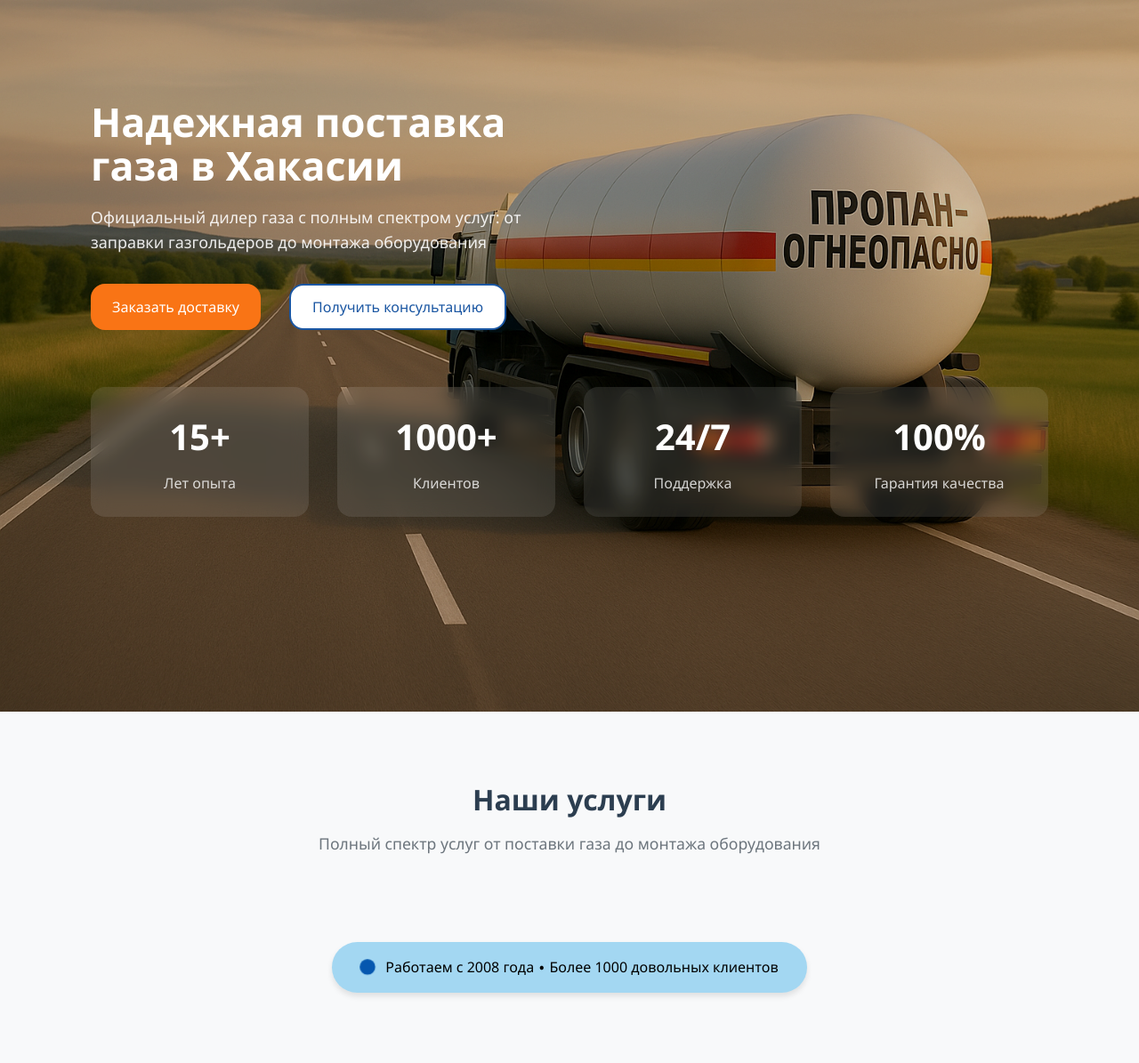
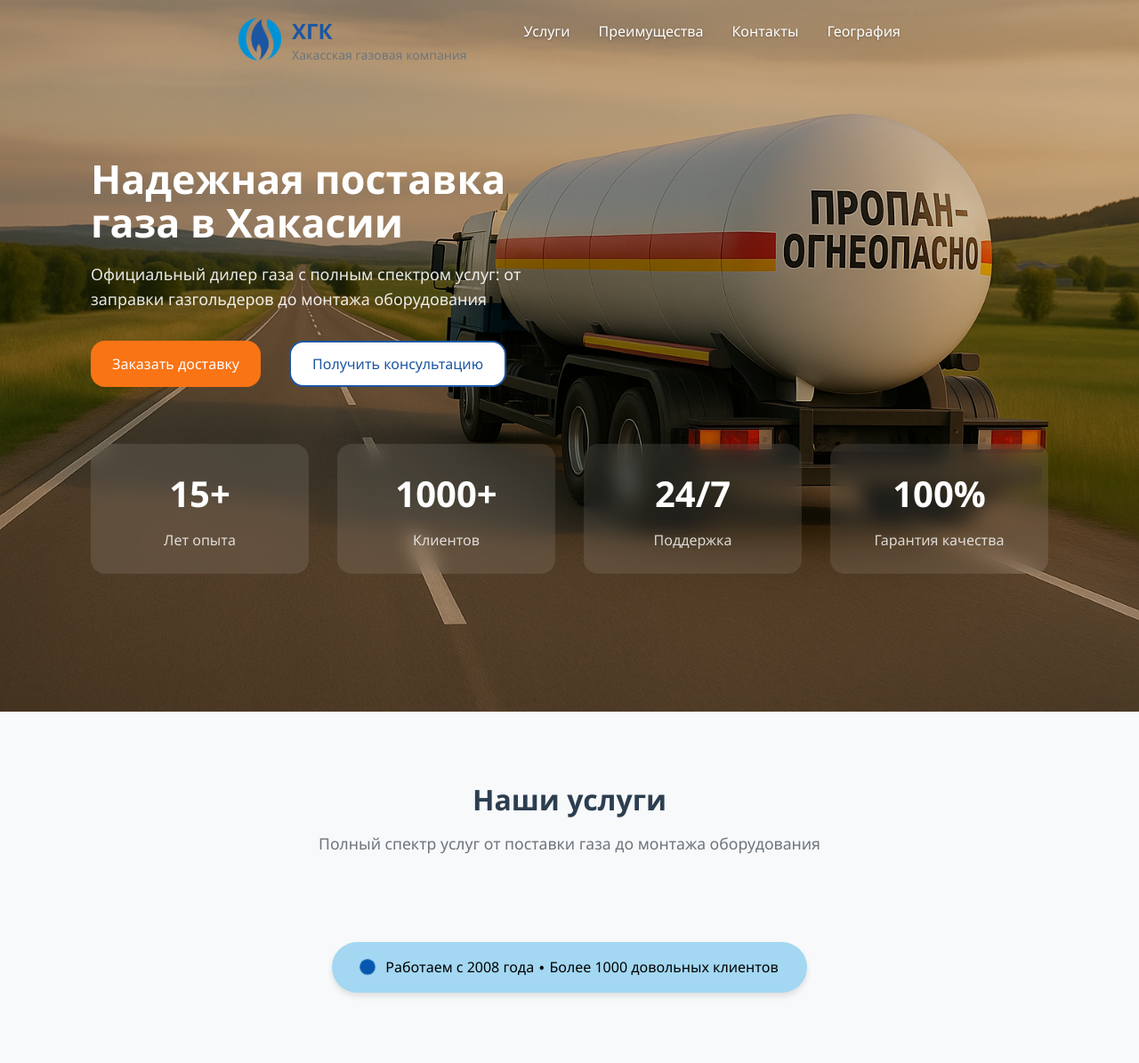
Before and after one commit to KRamenskii/hgk_dev, a Django app: page / in a window 1280 px wide. Shown: the top 1195 px of the page at 89% size. Run offline with Django 5.2, Linux system fonts and the light colour scheme; data that the repository does not hold is empty.

Commit message:
Header for the site has been created.

```diff
--- a/project/static/css/styles.css
+++ b/project/static/css/styles.css
@@ -94,6 +94,8 @@ p {
     text-align: center;
     justify-content: center;
     gap: 0.5rem;
+    position: relative;
+    overflow: hidden;
 }
 
 .btn-primary {
--- a/project/templates/base.html
+++ b/project/templates/base.html
@@ -8,6 +8,7 @@
     <link rel="stylesheet" href="https://cdn.jsdelivr.net/npm/bootstrap@5.3.3/dist/css/bootstrap.min.css">
     <link rel="stylesheet" href="https://cdn.jsdelivr.net/npm/bootstrap-icons@1.11.3/font/bootstrap-icons.css"/>
     <link rel="stylesheet" href="{% static 'css/styles.css' %}">
+    <link rel="stylesheet" href="{% static 'css/components.css' %}">
     <link rel="stylesheet" href="{% static 'css/sections.css' %}">
     <link rel="stylesheet" href="{% static 'css/responsive.css' %}">
     {% block extra_css %}{% endblock %}
--- /dev/null
+++ b/project/website/static/css/components.css
@@ -0,0 +1,148 @@
+/* Header Styles */
+.header {
+    background-color: transparent;
+    box-shadow: none;
+    position: fixed;
+    top: 0;
+    left: 0;
+    right: 0;
+    z-index: 100;
+    padding: 1rem 0;
+    transition: all 0.3s ease;
+}
+
+.header-transparent {
+    background-color: transparent;
+    backdrop-filter: none;
+}
+
+.header--scrolled {
+    background-color: rgba(255, 255, 255, 0.95);
+    backdrop-filter: blur(10px);
+    box-shadow: var(--shadow);
+}
+
+.header-content {
+    display: flex;
+    align-items: center;
+    justify-content: space-between;
+    gap: 2rem;
+}
+
+.header-logo {
+    flex-shrink: 0;
+}
+
+.logo {
+    display: flex;
+    align-items: center;
+    gap: 0.75rem;
+}
+
+.logo-icon {
+    width: 3rem;
+    height: 3rem;
+    flex-shrink: 0;
+}
+
+.logo-title {
+    font-size: 1.5rem;
+    font-weight: 700;
+    color: var(--primary-color);
+}
+
+.logo-subtitle {
+    font-size: 0.875rem;
+    color: var(--text-light);
+    line-height: 1.2;
+    white-space: nowrap;
+}
+
+.header-contacts-mobile {
+    display: none;
+    flex-direction: row;
+    gap: 1rem;
+}
+
+.menu-toggle {
+    display: none;
+    color: var(--primary-dark);
+    background-color: transparent;
+}
+
+.responsive-icon {
+    font-size: 1.2rem;
+}
+
+.responsive-icon-two {
+    font-size: 2rem;
+}
+
+.mobile-menu {
+    display: flex;
+    justify-content: space-between;
+    align-items: center;
+    gap: 1.5rem;
+}
+
+.mobile-menu.active {
+    display: flex;
+}
+
+.header-nav {
+    flex: 1;
+}
+
+.nav-list {
+    display: flex;
+    list-style: none;
+    gap: 2rem;
+    justify-content: center;
+}
+
+.nav-link {
+    text-decoration: none;
+    color: white;
+    font-weight: 500;
+    transition: var(--transition);
+    text-shadow: 0 1px 3px rgba(0, 0, 0, 0.3);
+}
+
+.header-contacts {
+    align-items: center;
+    gap: 1.5rem;
+    flex-shrink: 0;
+}
+
+.header-contacts-mobile {
+    display: none;
+    flex-direction: row;
+    gap: 1rem;
+}
+
+.btn-header {
+    height: 2rem;
+}
+
+.nav-link:hover {
+    color: var(--accent-color);
+}
+
+.header--scrolled .nav-link {
+    color: var(--text-dark);
+    text-shadow: none;
+}
+
+.header-scrolled .contact-item {
+    color: var(--text-light);
+    text-shadow: none;
+}
+
+.contact-item {
+    display: flex;
+    align-items: center;
+    gap: 0.5rem;
+    color: white;
+    font-size: 0.875rem;
+    text-shadow: 0 1px 3px rgba(0, 0, 0, 0.3);
+}
--- a/project/website/static/css/responsive.css
+++ b/project/website/static/css/responsive.css
@@ -1,8 +1,22 @@
 /* Large screens */
+@media (max-width: 1400px) {
+    .header-contacts {
+        display: none;
+    }
+
+    .header-content {
+        justify-content: center;
+    }
+}
+
 @media (min-width: 1400px) {
     .container {
         align-items: center;
         max-width: 1400px;
+    }
+
+    .header-content {
+        justify-content: center;
     }
 
     .services-grid,
--- a/project/website/static/css/sections.css
+++ b/project/website/static/css/sections.css
@@ -4,6 +4,7 @@
     position: relative;
     width: 100%;
     height: 100vh;
+    margin-top: -80px;
     background-image: url("../img/hero.png");
     background-size: cover;
     background-position: center;
--- a/project/website/static/js/main.js
+++ b/project/website/static/js/main.js
@@ -1,3 +1,276 @@
+// Main JavaScript file for HGK website
+
+document.addEventListener('DOMContentLoaded', function() {
+    // Header scroll effect for transparent header
+    const header = document.getElementById('header');
+    let lastScrollTop = 0;
+
+    window.addEventListener('scroll', function() {
+        const scrollTop = window.pageYOffset || document.documentElement.scrollTop;
+
+        if (scrollTop > 100) {
+            header.classList.remove('header--transparent');
+            header.classList.add('header--scrolled');
+        } else {
+            header.classList.remove('header--scrolled');
+            header.classList.add('header--transparent');
+        }
+
+        lastScrollTop = scrollTop;
+    });
+
+    // Smooth scrolling for navigation links
+    const navLinks = document.querySelectorAll('a[href^="#"]');
+    navLinks.forEach(link => {
+        link.addEventListener('click', function(e) {
+            e.preventDefault();
+            const targetId = this.getAttribute('href');
+            const targetSection = document.querySelector(targetId);
+
+            if (targetSection) {
+                // Учитываем высоту фиксированной шапки
+                const headerHeight = header.offsetHeight;
+                const targetPosition = targetSection.offsetTop - headerHeight;
+
+                window.scrollTo({
+                    top: targetPosition,
+                    behavior: 'smooth'
+                });
+            }
+        });
+    });
+
+    // Animate elements on scroll
+    const observerOptions = {
+        threshold: 0.1,
+        rootMargin: '0px 0px -50px 0px'
+    };
+
+    const observer = new IntersectionObserver(function(entries) {
+        entries.forEach(entry => {
+            if (entry.isIntersecting) {
+                entry.target.style.opacity = '1';
+                entry.target.style.transform = 'translateY(0)';
+            }
+        });
+    }, observerOptions);
+
+    // Observe all cards and sections
+    const animatedElements = document.querySelectorAll('.service-card, .advantage-card, .contact-card, .achievement-card, .coverage-stat-card, .employee-card, .city-card');
+    animatedElements.forEach(el => {
+        el.style.opacity = '0';
+        el.style.transform = 'translateY(30px)';
+        el.style.transition = 'opacity 0.6s ease, transform 0.6s ease';
+        observer.observe(el);
+    });
+
+    // Button click effects
+    const buttons = document.querySelectorAll('.btn');
+    buttons.forEach(button => {
+        button.addEventListener('click', function(e) {
+            // Create ripple effect
+            const ripple = document.createElement('span');
+            const rect = this.getBoundingClientRect();
+            const size = Math.max(rect.width, rect.height);
+            const x = e.clientX - rect.left - size / 2;
+            const y = e.clientY - rect.top - size / 2;
+
+            ripple.style.width = ripple.style.height = size + 'px';
+            ripple.style.left = x + 'px';
+            ripple.style.top = y + 'px';
+            ripple.classList.add('ripple');
+
+            this.appendChild(ripple);
+
+            setTimeout(() => {
+                ripple.remove();
+            }, 600);
+        });
+    });
+
+    // Statistics counter animation
+    const statNumbers = document.querySelectorAll('.stat__number, .achievement-card__number, .coverage-stat-card__number');
+    const statsObserver = new IntersectionObserver(function(entries) {
+        entries.forEach(entry => {
+            if (entry.isIntersecting) {
+                animateCounter(entry.target);
+                statsObserver.unobserve(entry.target);
+            }
+        });
+    }, { threshold: 0.5 });
+
+    statNumbers.forEach(stat => {
+        statsObserver.observe(stat);
+    });
+
+    // Mobile menu toggle (if needed)
+    const mobileMenuToggle = document.querySelector('.mobile-menu-toggle');
+    if (mobileMenuToggle) {
+        mobileMenuToggle.addEventListener('click', function() {
+            const nav = document.querySelector('.header__nav');
+            nav.classList.toggle('active');
+            this.classList.toggle('active');
+        });
+    }
+
+    // Lazy loading for images (if any)
+    const images = document.querySelectorAll('img[data-src]');
+    const imageObserver = new IntersectionObserver(function(entries) {
+        entries.forEach(entry => {
+            if (entry.isIntersecting) {
+                const img = entry.target;
+                img.src = img.dataset.src;
+                img.classList.remove('lazy');
+                imageObserver.unobserve(img);
+            }
+        });
+    });
+
+    images.forEach(img => imageObserver.observe(img));
+});
+
+// Global functions
+function openContactModal(requestType) {
+    // Здесь можно открыть модальное окно с формой
+    // Пока что просто показываем уведомление
+    showNotification(`Открываем форму для: ${getRequestTypeText(requestType)}`);
+}
+
+function getRequestTypeText(type) {
+    const types = {
+        'call': 'Заказать звонок',
+        'consultation': 'Получить консультацию',
+        'delivery': 'Заказать доставку'
+    };
+    return types[type] || 'Обратной связи';
+}
+
+function showNotification(message) {
+    const notification = document.createElement('div');
+    notification.className = 'notification';
+    notification.textContent = message;
+    notification.style.cssText = `
+        position: fixed;
+        top: 20px;
+        right: 20px;
+        background: var(--primary-color);
+        color: white;
+        padding: 1rem 1.5rem;
+        border-radius: var(--border-radius);
+        box-shadow: var(--shadow);
+        z-index: 1000;
+        transform: translateX(100%);
+        transition: transform 0.3s ease;
+        max-width: 300px;
+        word-wrap: break-word;
+    `;
+
+    document.body.appendChild(notification);
+
+    // Animate in
+    setTimeout(() => {
+        notification.style.transform = 'translateX(0)';
+    }, 100);
+
+    // Remove after 3 seconds
+    setTimeout(() => {
+        notification.style.transform = 'translateX(100%)';
+        setTimeout(() => {
+            if (document.body.contains(notification)) {
+                document.body.removeChild(notification);
+            }
+        }, 300);
+    }, 3000);
+}
+
+function animateCounter(element) {
+    const target = parseInt(element.textContent.replace(/\D/g, ''));
+    const duration = 2000;
+    const step = target / (duration / 16);
+    let current = 0;
+
+    const timer = setInterval(() => {
+        current += step;
+        if (current >= target) {
+            current = target;
+            clearInterval(timer);
+        }
+
+        const suffix = element.textContent.replace(/\d/g, '');
+        element.textContent = Math.floor(current) + suffix;
+    }, 16);
+}
+
+// Add CSS for ripple effect and notifications
+const style = document.createElement('style');
+style.textContent = `
+    .btn {
+        position: relative;
+        overflow: hidden;
+    }
+
+    .ripple {
+        position: absolute;
+        border-radius: 50%;
+        background: rgba(255, 255, 255, 0.3);
+        transform: scale(0);
+        animation: ripple-animation 0.6s linear;
+        pointer-events: none;
+    }
+
+    @keyframes ripple-animation {
+        to {
+            transform: scale(4);
+            opacity: 0;
+        }
+    }
+
+    .notification {
+        animation: slideIn 0.3s ease;
+    }
+
+    @keyframes slideIn {
+        from {
+            transform: translateX(100%);
+        }
+        to {
+            transform: translateX(0);
+        }
+    }
+
+    /* Adjust body padding for fixed header */
+    body {
+        padding-top: 80px;
+    }
+
+    /* Hero section adjustments */
+    .hero {
+        padding-top: calc(6rem + 80px);
+    }
+`;
+document.head.appendChild(style);
+
+
+document.addEventListener("DOMContentLoaded", function () {
+    const menuToggle = document.getElementById("menuToggle");
+    const mobileMenu = document.getElementById("mobileMenu");
+
+    menuToggle.addEventListener("click", function () {
+        mobileMenu.classList.toggle("active");
+
+        // Меняем иконку: ☰ → ✖
+        const icon = menuToggle.querySelector("i");
+        if (mobileMenu.classList.contains("active")) {
+            icon.classList.remove("bi-list");
+            icon.classList.add("bi-x");
+        } else {
+            icon.classList.remove("bi-x");
+            icon.classList.add("bi-list");
+        }
+    });
+});
+
+
 document.addEventListener("DOMContentLoaded", function () {
     ymaps.ready(init);
 
@@ -28,3 +301,46 @@ document.addEventListener("DOMContentLoaded", function () {
         }
     }
 });
+
+
+document.addEventListener("DOMContentLoaded", () => {
+    const isMobile = /Android|iPhone|iPad|iPod/i.test(navigator.userAgent);
+
+    document.querySelectorAll(".contact-btn").forEach(btn => {
+        btn.addEventListener("click", () => {
+            const type = btn.dataset.type;
+            const value = btn.dataset.value;
+
+            if (type === "call") {
+                if (isMobile) {
+                    window.location.href = `tel:${value}`;
+                } else {
+                    window.location.href = `skype:${value.replace(/\D/g, "")}?call`;
+                }
+            }
+
+            if (type === "whatsapp") {
+                const num = value.replace(/\D/g, "");
+                if (isMobile) {
+                    window.location.href = `https://wa.me/${num}`;
+                } else {
+                    window.open(`https://web.whatsapp.com/send?phone=${num}`, "_blank");
+                }
+            }
+
+            if (type === "email") {
+                window.location.href = `mailto:${value}`;
+            }
+
+            if (type === "map") {
+                if (isMobile) {
+                    // Для мобильных открываем 2ГИС
+                    window.location.href = `dgis://2gis.ru/search/${encodeURIComponent(value)}`;
+                } else {
+                    // Для десктопа открываем 2ГИС в браузере
+                    window.open(`https://2gis.ru/search/${encodeURIComponent(value)}`, "_blank");
+                }
+            }
+        });
+    });
+});
--- a/project/website/templates/website/includes/header.html
+++ b/project/website/templates/website/includes/header.html
@@ -0,0 +1,66 @@
+{% load static %}
+<header class="header header-transparent" id="header">
+    <div class="container">
+        <div class="header-content">
+            <div class="header-static">
+                <div class="header-logo">
+                    <div class="logo">
+                        <div class="logo-icon header-icon-container footer-logo-container">
+                            <img src="{% static 'img/logo.png' %}" class="logo-icon">
+                        </div>
+                        <div class="logo-text">
+                            <div class="logo-title">ХГК</div>
+                            <div class="logo-subtitle">Хакасская газовая компания</div>
+                        </div>
+                    </div>
+                </div>
+
+                <div class="header-contacts-mobile">
+                    <button class="menu-toggle contact-btn" data-type="call" data-value="+79134425777">
+                        <i class="bi bi-telephone responsive-icon"></i>
+                    </button>
+
+                    <button class="menu-toggle contact-btn" data-type="whatsapp" data-value="+79134425777">
+                        <i class="bi bi-whatsapp responsive-icon"></i>
+                    </button>
+
+                    <button class="menu-toggle contact-btn" data-type="email" data-value="manyakin1975@mail.ru">
+                        <i class="bi bi-envelope responsive-icon"></i>
+                    </button>
+                </div>
+
+                <button class="menu-toggle" id="menuToggle">
+                    <i class="bi bi-list responsive-icon-two"></i>
+                </button>
+            </div>
+
+            <div class="mobile-menu" id="mobileMenu">
+                <nav class="header-nav">
+                    <ul class="nav-list">
+                        <li><a href="#services" class="nav-link">Услуги</a></li>
+                        <li><a href="#advantages" class="nav-link">Преимущества</a></li>
+                        <li><a href="#contacts" class="nav-link">Контакты</a></li>
+                        <li><a href="#coverage" class="nav-link">География</a></li>
+                    </ul>
+                </nav>
+
+                <div class="header-contacts">
+                    <button class="btn btn-primary btn-header contact-btn" data-type="call" data-value="+79134425777">
+                        <i class="bi bi-telephone responsive-icon"></i>
+                        +7 (913) 442-57-77
+                    </button>
+
+                    <button class="btn btn-primary btn-header contact-btn" data-type="whatsapp" data-value="+79134425777">
+                        <i class="bi bi-whatsapp responsive-icon"></i>
+                        WhatsApp
+                    </button>
+
+                    <button class="btn btn-primary btn-header contact-btn" data-type="email" data-value="manyakin1975@mail.ru">
+                        <i class="bi bi-envelope responsive-icon"></i>
+                        manyakin1975@mail.ru
+                    </button>
+                </div>
+            </div>
+        </div>
+    </div>
+</header>
--- a/project/website/templates/website/sections/contacts.html
+++ b/project/website/templates/website/sections/contacts.html
@@ -13,10 +13,10 @@
                     <i class="icon">📞</i>
                 </div>
                 <h3 class="contact-card-title">Телефон</h3>
-                <p class="contact-card-text contact-btn" data-type="call" data-value="+79134425777" style="cursor: pointer;">
+                <p class="contact-card-text contact-btn" data-type="call" data-value="+79134425777" style="cursor: pointer; text-decoration: none;">
                     {% if settings %}{{ settings.phone }}{% else %}+7 (913) 442-57-77{% endif %}
                 </p>
-                <p class="contact-btn" data-type="call" data-value="+79135461984" style="cursor: pointer;">
+                <p class="contact-card-text contact-btn" data-type="call" data-value="+79135461984" style="cursor: pointer; text-decoration: none;">
                     {% if settings %}{{ settings.additional_telephone }}{% else %}+7 (913) 546-19-84{% endif %}
                 </p>
             </div>
```
Also changed, not shown: other parts of project/website/static/css/responsive.css (+92 -2 lines), project/static/img/logo.png (added).
